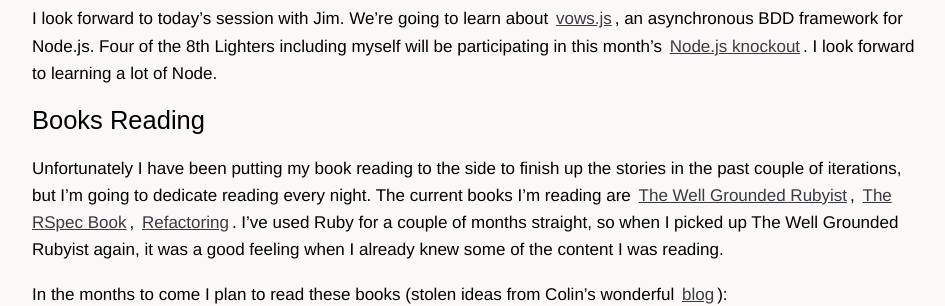
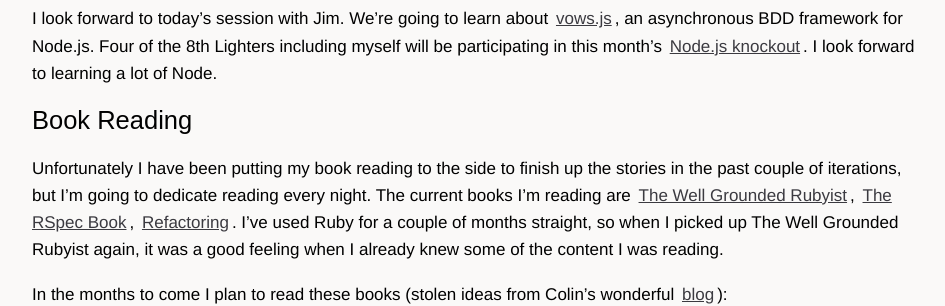
Before and after one commit to sl4m/skim.cc, a Jekyll site: the page built from _posts/2010-08-05-nodejs.markdown, in a window 1280 px wide and 900 px high, scrolled down 2289 px. Shown: the part 154-460 px from the top of the window, without its empty margins (160-1105 px from the left). Built offline with Jekyll 4.4.1, drawn with Linux system fonts in a browser that asks for light colours; comment, search, counter and statistics services are not loaded.

Commit message:
updated post

```diff
--- a/_posts/2010-08-05-nodejs.markdown
+++ b/_posts/2010-08-05-nodejs.markdown
@@ -126,7 +126,7 @@ I couldn't figure out how to handle form data.  Luckily, someone posted on [how
 
 I look forward to today's session with Jim.  We're going to learn about [vows.js](http://vowsjs.org/), an asynchronous BDD framework for Node.js.  Four of the 8th Lighters including myself will be participating in this month's [Node.js knockout](http://nodeknockout.com/).  I look forward to learning a lot of Node.
 
-## Books Reading
+## Book Reading
 
 Unfortunately I have been putting my book reading to the side to finish up the stories in the past couple of iterations, but I'm going to dedicate reading every night.  The current books I'm reading are [The Well Grounded Rubyist](http://www.amazon.com/Well-Grounded-Rubyist-David-Black/dp/1933988657), [The RSpec Book](http://www.amazon.com/RSpec-Book-Behaviour-Development-Cucumber/dp/1934356379), [Refactoring](http://www.amazon.com/Refactoring-Improving-Design-Existing-Code/dp/0201485672).  I've used Ruby for a couple of months straight, so when I picked up The Well Grounded Rubyist again, it was a good feeling when I already knew some of the content I was reading.
 
```
